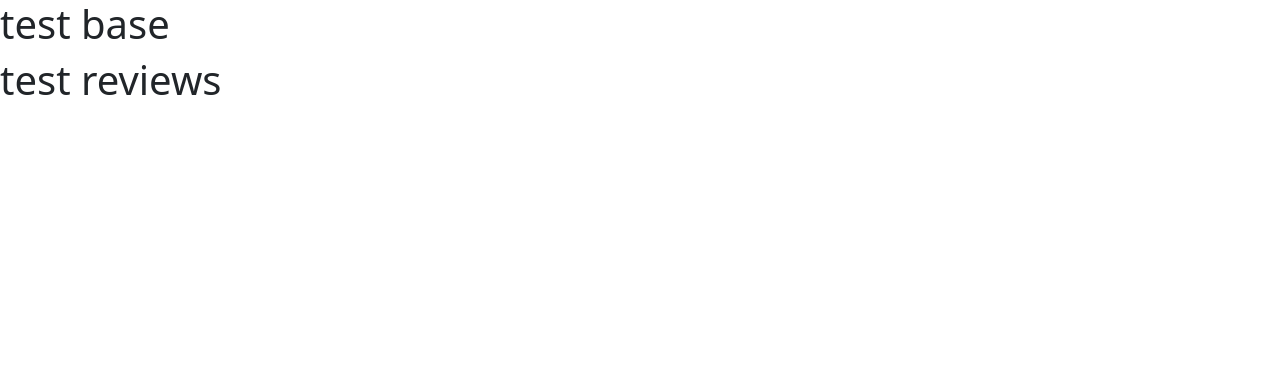
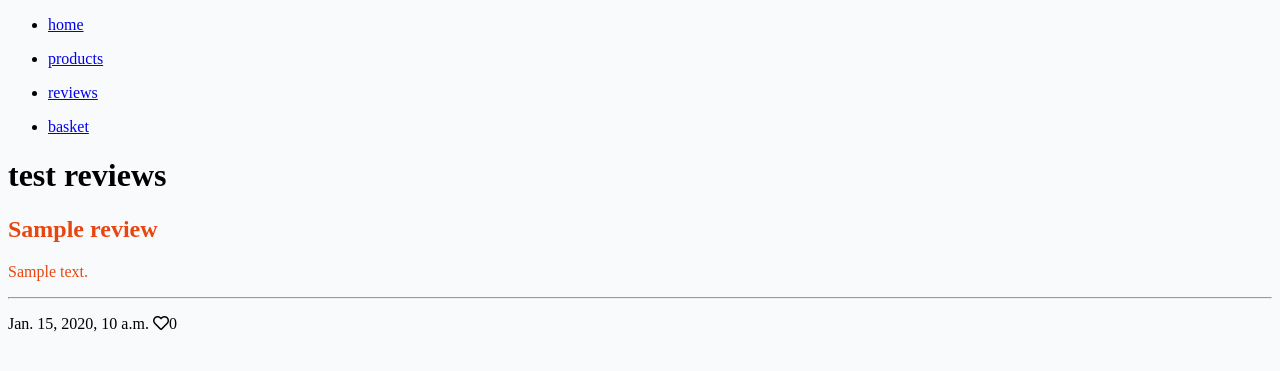
Before and after one commit to tWilltp/project-4-fullstack, a Django app: template templates/reviews.html in a window 1280 px wide. Shown: the top 371 px of the page. Run offline with Django 3.2, Linux system fonts and the light colour scheme; the template is opened without the code that fills it: values that come from a table or form of the project are taken from there, others are empty; tables that the repository leaves empty hold one stand-in row (values such as "Sample post").

Commit message:
add bootstrap v5.3 css and js cdn, wired up URLS for home page and reviews page nav links, add html to reviews page to display test review created in admin panel, add styles for reviews

```diff
--- a/goodmakeup/settings.py
+++ b/goodmakeup/settings.py
@@ -30,7 +30,7 @@ SECRET_KEY = os.environ.get('SECRET_KEY')
 # SECURITY WARNING: don't run with debug turned on in production!
 DEBUG = True
 
-ALLOWED_HOSTS = ['project-4-fst.herokuapp.com', 'localhost']
+ALLOWED_HOSTS = ['project-4-fst.herokuapp.com', 'localhost', '8000-twilltp-project4fullsta-ik31j6zdweu.ws-eu98.gitpod.io']
 
 
 # Application definition
--- a/static/css/style.css
+++ b/static/css/style.css
@@ -0,0 +1,142 @@
+body {
+    background-color: #F9FAFC;
+}
+
+.brand {
+    font-family: Lato, sans-serif;
+    font-size: 1.4rem;
+    font-weight: 700;
+    color: #4A4A4F;
+}
+
+.red-o {
+    color: #E84610;
+}
+
+.thin {
+    font-weight: 300;
+}
+
+.light-bg {
+    background-color: #fff;
+}
+
+.dark-bg {
+    background-color: #445261;
+}
+
+.main-bg {
+    background-color: #F9FAFC;
+}
+
+.card {
+    border: none;
+    background-color: transparent;
+}
+
+.image-container {
+    position: relative;
+}
+
+.image-flash {
+    position: absolute;
+    bottom: 5%;
+    min-width: 30%;
+    left: -2px;
+    background-color: #23BBBB;
+}
+
+.author {
+    color: white;
+    margin: 4px;
+    text-transform: uppercase;
+}
+
+.masthead {
+    margin-top: 10px;
+    overflow: hidden;
+    position: relative;
+    display: inline-block;
+    height: 33vh;
+    width: 100%;
+}
+
+.masthead-text {
+    background-color: #445261;
+    color: white;
+    position: relative;
+}
+
+.masthead-image {
+    position: relative;
+    overflow: hidden;
+}
+
+.masthead-image:after {
+    content: "";
+    position: absolute;
+    top: 0;
+    right: 90%;
+    height: 100%;
+    width: 150%;
+    background: #445261;
+    -webkit-transform: skew(15deg);
+    -moz-transform: skew(15deg);
+    transform: skew(15deg);
+    z-index: 100;
+}
+
+.review-link {
+    text-decoration: none;
+    color: #445261;
+}
+
+.review-link:hover,
+.review-link {
+    color: #E84610;
+}
+
+.review-title {
+    margin-top: 20%;
+    margin-left: 5%;
+}
+
+.review-subtitle {
+    margin-left: 5%;
+    color: lightgray;
+}
+
+.btn-signup {
+    background-color: #23BBBB;
+    color: #fff;
+}
+
+.btn-signup:hover,
+.btn-signup:active {
+    background-color: #fff;
+    color: #23BBBB;
+}
+
+.link {
+    color: #23BBBB;
+    text-decoration: none;
+}
+
+.link:hover,
+.link:active {
+    color: #445261;
+    text-decoration: underline;
+}
+
+.btn-like {
+    color: #E84610;
+    border: none;
+    background: transparent;
+}
+
+.btn-like:hover,
+.btn-like:active {
+    color: #E84610;
+    background: transparent;
+    border: none;
+}
--- a/templates/base.html
+++ b/templates/base.html
@@ -1,7 +1,7 @@
 {% load static %}
 
 <!DOCTYPE html>
-<html class="h-100">
+<html class="h-100" lang="eng">
 
 <head>
     <title>CodeStar Blog</title>
@@ -11,21 +11,37 @@
     <link href="https://fonts.googleapis.com/css2?family=Lato:wght@300;700&display=swap" rel="stylesheet">
     <link rel="stylesheet" href="https://cdnjs.cloudflare.com/ajax/libs/font-awesome/5.15.3/css/all.min.css">
     <meta name="viewport" content="width=device-width, initial-scale=1" />
-    <link href="https://cdn.jsdelivr.net/npm/bootstrap@5.0.1/dist/css/bootstrap.min.css" rel="stylesheet"
-        integrity="sha384-+0n0xVW2eSR5OomGNYDnhzAbDsOXxcvSN1TPprVMTNDbiYZCxYbOOl7+AMvyTG2x" crossorigin="anonymous">
-    <script src="https://cdn.jsdelivr.net/npm/bootstrap@5.0.1/dist/js/bootstrap.bundle.min.js"
-        integrity="sha384-gtEjrD/SeCtmISkJkNUaaKMoLD0//ElJ19smozuHV6z3Iehds+3Ulb9Bn9Plx0x4" crossorigin="anonymous">
-    </script>
+    <script src="https://cdn.jsdelivr.net/npm/@popperjs/core@2.11.8/dist/umd/popper.min.js" integrity="sha384-I7E8VVD/ismYTF4hNIPjVp/Zjvgyol6VFvRkX/vR+Vc4jQkC+hVqc2pM8ODewa9r" crossorigin="anonymous"></script>
+    <script src="https://cdn.jsdelivr.net/npm/bootstrap@5.3.0/dist/js/bootstrap.min.js" integrity="sha384-fbbOQedDUMZZ5KreZpsbe1LCZPVmfTnH7ois6mU1QK+m14rQ1l2bGBq41eYeM/fS" crossorigin="anonymous"></script>
     <link rel="stylesheet" href="{% static 'css/style.css' %}">
 
 </head>
 
 <body>
 
-    <h1>test base</h1>
-
     <nav>
-
+        <ul>
+            <li>
+                <a href="{% url 'home' %}">
+                    <p>home</p>
+                </a>
+            </li>
+            <li>
+                <a href="#">
+                    <p>products</p>
+                </a>
+            </li>
+            <li>
+                <a href="{% url 'reviews' %}">
+                    <p>reviews</p>
+                </a>
+            </li>
+            <li>
+                <a href="#">
+                    <p>basket</p>
+                </a>
+            </li>
+        </ul>
     </nav>
 
     <main>
--- a/templates/index.html
+++ b/templates/index.html
@@ -2,6 +2,6 @@
 
 {% block content %}
 
-<h1>test home</h1>
+<h1>Good Makeup - Home Page</h1>
 
 {% endblock %}
--- a/templates/reviews.html
+++ b/templates/reviews.html
@@ -4,4 +4,33 @@
 
 <h1>test reviews</h1>
 
+<div class="container-fluid">
+    <div class="row">
+        <div class="col-12 mt-3 left">
+            <div class="row">
+                {% for reviews in reviews_list %}
+                    <div class="col-md-4">
+                        <div class="card mb-4">
+                            <div class="card-body">
+                                <a href="#" class="review-link">
+                                    <h2 class="card-title">{{ reviews.title }}</h2>
+                                    <p class="card-text">{{ reviews.excerpt }}</p>
+                                </a>
+                                <hr>
+                                <p class="card-text text-muted h6">{{ reviews.created_on }}
+                                    <i class="far fa-heart">{{ reviews.number_of_likes }}</i>
+                                </p>
+                            </div>
+                        </div>
+                    </div>
+                {% if forloop.counter|divisibleby:3 %}
+            </div>
+            <div class="row">
+                {% endif %}
+                {% endfor %}
+            </div>
+        </div>
+    </div>
+</div>
+
 {% endblock %}
--- a/website/urls.py
+++ b/website/urls.py
@@ -1,6 +1,7 @@
 from . import views
-from django.urls import path
+from django.urls import include, path
 
 urlpatterns = [
-    path('', views.ReviewsList.as_view(), name='reviews')
+    path('', views.home_view, name='home'),
+    path('templates/', views.ReviewsList.as_view(), name='reviews'),
 ]
--- a/website/views.py
+++ b/website/views.py
@@ -3,8 +3,12 @@ from django.views import generic
 from .models import Reviews
 
 
+def home_view(request):
+    return render(request, 'index.html')
+
+
 class ReviewsList(generic.ListView):
     model = Reviews
     queryset = Reviews.objects.filter(status=1).order_by('created_on')
-    template_name = 'index.html'
+    template_name = 'reviews.html'
     paginate_by = 6
```
Also changed, not shown: website/models.py (+6 -1 lines), website/admin.py (line endings or trailing spaces).
